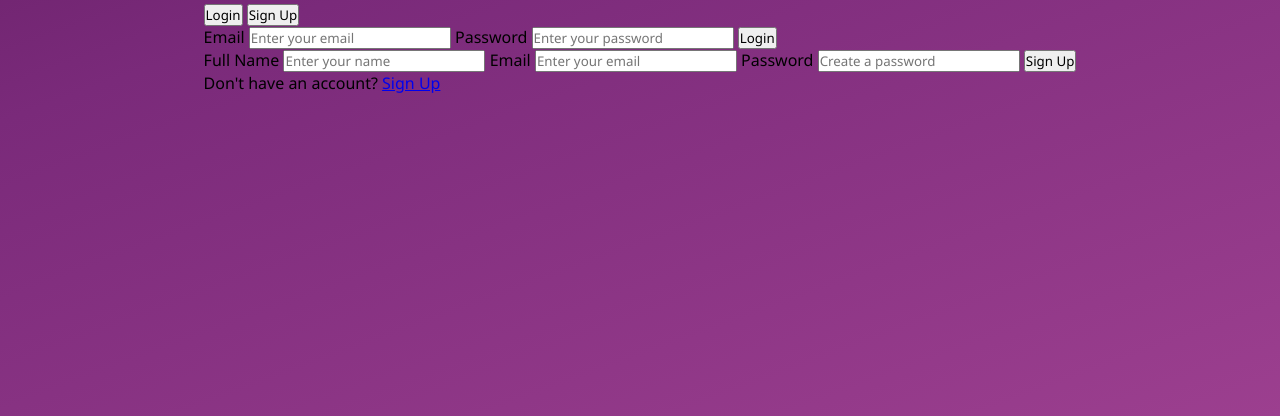
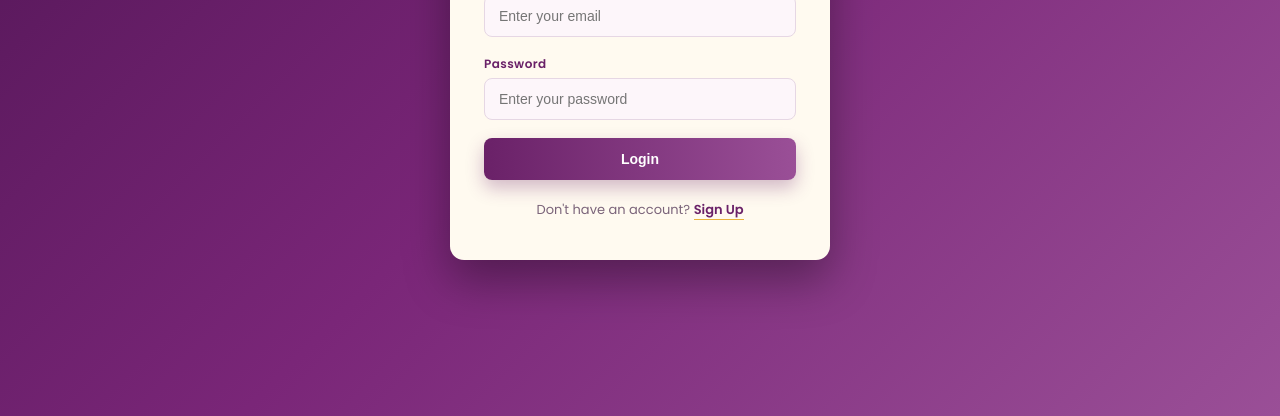
Before and after one commit to 24eg107e43-creator/EWP-WEEK--3, a plain HTML site: page auth.html in a window 1280 px wide. Shown: the part 384-800 px from the top of the page. Drawn offline with nearby package versions, Linux system fonts and the light colour scheme.

Commit message:
Update auth.html

```diff
--- a/auth.html
+++ b/auth.html
@@ -4,7 +4,7 @@
 <meta charset="UTF-8">
 <meta name="viewport" content="width=device-width, initial-scale=1.0">
 <title>Pallavi Creations - Login</title>
-<link rel="stylesheet" href="style.css">
+<link rel="stylesheet" href="auth-style.css">
 </head>
 <body>
 
```
